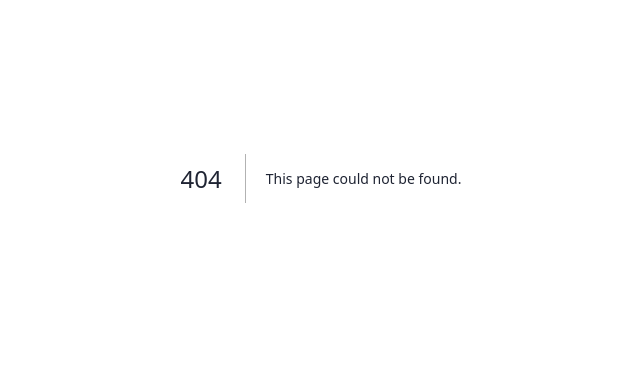
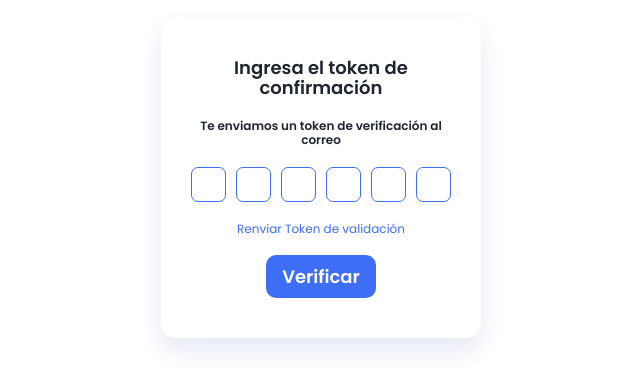
Before and after one commit to EFZR/crowdfunding-client, a Next.js app: page /authentication/confirmation in a window 1280 px wide. Before the commit this address had no page. Shown: the part 222-610 px from the top of the page, without its empty margins (319-959 px from the left). Built offline with nearby package versions, Linux system fonts and the light colour scheme.

Commit message:
OTP form made succesfully

```diff
--- /dev/null
+++ b/src/app/authentication/confirmation/page.tsx
@@ -0,0 +1,5 @@
+import OTPFormConfirmation from "@/src/components/authentication/confirmation/OTPFormConfirmation";
+
+export default function page() {
+  return <OTPFormConfirmation />;
+}
--- a/src/app/authentication/login/page.tsx
+++ b/src/app/authentication/login/page.tsx
@@ -3,10 +3,6 @@ import Image from "next/image";
 
 import LoginForm from "@/src/components/authentication/login/LoginForm";
 import "@/src/styles/app/authentication/login/login.css";
-
-/**
- * FIX: CSRF Token not present when signIn
- */
 
 export default function page() {
   return (
--- /dev/null
+++ b/src/components/authentication/confirmation/OTPFormConfirmation.tsx
@@ -0,0 +1,62 @@
+"use client";
+
+import { useState, FormEvent, ChangeEvent } from "react";
+import "@/src/styles/components/authentication/confirmation/OTPForm.css";
+
+export default function OTPFormConfirmation() {
+  //#region States
+
+  const initialValue: string[] = new Array(6).fill("");
+  const [otp, setOtp] = useState<string[]>(initialValue);
+
+  //#endregion
+
+  //#region Functions
+
+  function handleSubmit(e: FormEvent<HTMLFormElement>) {
+    e.preventDefault();
+    console.log(otp);
+  }
+
+  function handleInput(event: ChangeEvent<HTMLInputElement>, index: number) {
+    if (isNaN(+event.target.value)) return;
+
+    setOtp([...otp.map((d, idx) => (idx === index ? event.target.value : d))]);
+
+    const nextInput = event.target
+      .nextElementSibling as HTMLInputElement | null;
+
+    if (nextInput && nextInput.tagName === "INPUT") {
+      nextInput.focus();
+    }
+  }
+
+  //#endregion
+
+  return (
+    <div className="grid OTP__container">
+      <form onSubmit={handleSubmit}>
+        <h1 className="title">Ingresa el token de confirmación</h1>
+        <h2 className="text">Te enviamos un token de verificación al correo</h2>
+        <div className="input__container">
+          {otp.map((data, index) => {
+            return (
+              <input
+                type="text"
+                maxLength={1}
+                key={index}
+                value={data}
+                onFocus={(e) => e.target.select()}
+                onChange={(e) => handleInput(e, index)}
+              />
+            );
+          })}
+        </div>
+        <a href="#" className="resend__text">
+          Renviar Token de validación
+        </a>
+        <input type="submit" value="verificar" className="button" />
+      </form>
+    </div>
+  );
+}
--- a/src/components/authentication/register/RegisterForm.tsx
+++ b/src/components/authentication/register/RegisterForm.tsx
@@ -1,7 +1,6 @@
 "use client";
 
 import { useState, ChangeEvent, FormEvent } from "react";
-import { useRouter } from "next/navigation";
 import toast from "react-hot-toast";
 
 import { UserRegistrationForm } from "@/src/types/authentication";
@@ -22,7 +21,6 @@ export default function RegisterForm() {
   const [userRegistrationForm, setUserRegistrationForm] =
     useState<UserRegistrationForm>(initialValues);
 
-  const router = useRouter();
 
   //#endregion
 
@@ -67,7 +65,7 @@ export default function RegisterForm() {
         return;
       }
 
-      toast.success("Usuario Creado Correctamente.");
+      toast.success(responseData.success!);
       setUserRegistrationForm(initialValues);
     } catch (error) {
       if (error instanceof Error) {
--- /dev/null
+++ b/src/styles/components/authentication/confirmation/OTPForm.css
@@ -0,0 +1,61 @@
+.OTP__container {
+  min-height: 100vh;
+  place-items: center;
+}
+
+form {
+  width: 320px;
+  height: 320px;
+  display: flex;
+  flex-direction: column;
+  align-items: center;
+  justify-content: center;
+  padding: 20px 30px;
+  gap: 20px;
+  position: relative;
+  border-radius: 15px;
+  text-align: center;
+  box-shadow: 0 12px 24px var(--shadow-color);
+}
+
+.title {
+  font-size: 18px;
+}
+
+.text {
+  font-size: 12px;
+}
+
+.input__container {
+  width: 200px;
+  display: flex;
+  align-items: center;
+  justify-content: center;
+  flex-direction: row;
+  gap: 10px;
+}
+
+.input__container input {
+  border: 1px var(--first-color) solid;
+  width: 35px;
+  height: 35px;
+  text-align: center;
+  outline: none;
+  border-radius: 7px;
+  caret-color: var(--first-color);
+  color: var(--first-color);
+  font-size: 16px;
+  font-weight: var(--font-semi-bold);
+  background-color: var(--container-color);
+}
+
+.resend__text {
+  color: var(--first-color);
+  font-size: 12px;
+}
+
+.button {
+  padding: 0.5rem 1rem;
+  border-radius: 10px;
+  text-transform: capitalize;
+}
```
Also changed, not shown: src/app/layout.tsx (+8 -0 lines), 1 other file (tests, documents, lock files or other folders).
